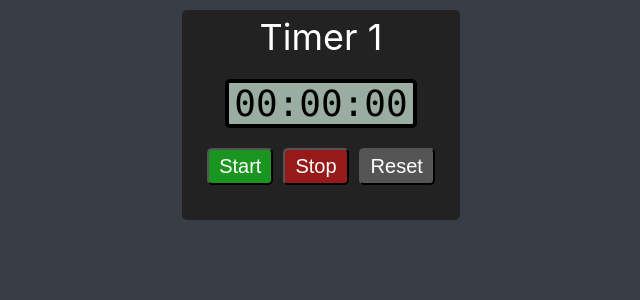
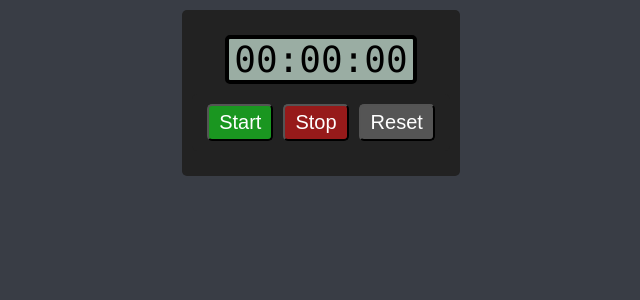
Before and after one commit to 2miles/Timer, a React (Create React App) app: page / in a window 1280 px wide. Shown: the top 300 px of the page, without its empty margins (319-959 px from the left). Built offline with nearby package versions, Linux system fonts and the light colour scheme.

Commit message:
removed everything, just kept one stopwatch

```diff
--- a/src/components/App.js
+++ b/src/components/App.js
@@ -1,17 +1,11 @@
 import '../App.css';
 import Stopwatch from './Stopwatch';
-import { useState } from 'react';
-
-const timer1 = {
-  title: 'Timer 1',
-};
 
 function App() {
-  const [timerList, setTimerList] = useState([timer1]);
   return (
     <body className="App-body">
       <div className="App">
-        <Stopwatch timer={timerList[0]} />
+        <Stopwatch />
       </div>
     </body>
   );
--- a/src/components/Stopwatch.js
+++ b/src/components/Stopwatch.js
@@ -2,8 +2,7 @@ import { useEffect, useState } from 'react';
 import { displayHours, displayMinutes, displaySeconds } from '../utils';
 import '../App.css';
 
-function Stopwatch({ timer }) {
-  const title = timer.title;
+function Stopwatch() {
   const [time, setTime] = useState(0);
   const [isOn, setIsOn] = useState(false);
 
@@ -23,7 +22,6 @@ function Stopwatch({ timer }) {
 
   return (
     <div className="stopwatch">
-      {title}
       <div className="stopwatch stopwatch-display">
         <span>{displayHours(time)}</span>:<span>{displayMinutes(time)}</span>:
         <span>{displaySeconds(time)}</span>
```
